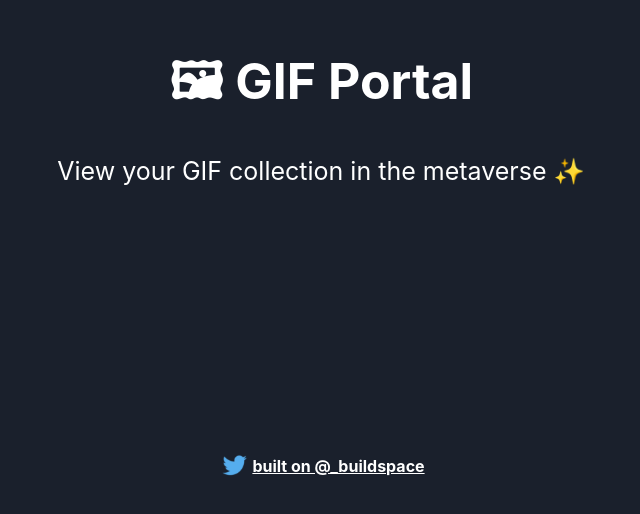
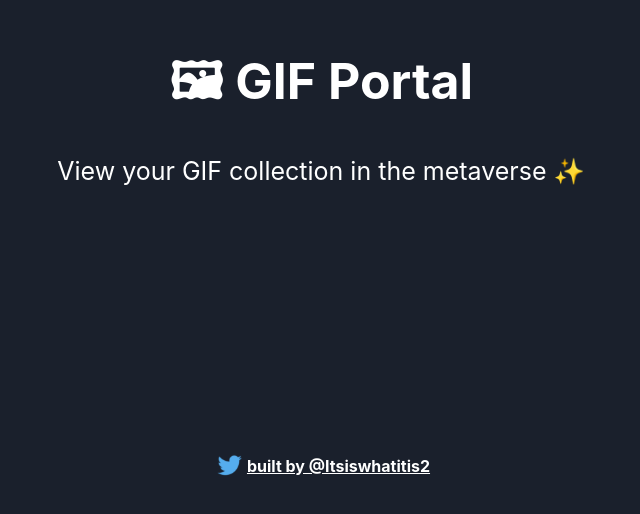
Before and after one commit to dkthecoder/solana-gif-portal-web3, a React (Create React App) app: page / in a window 1280 px wide. Shown: the part 272-786 px from the top of the page, without its empty margins (319-959 px from the left). Built offline with nearby package versions, Linux system fonts and the light colour scheme.

Commit message:
first run of project

```diff
--- a/src/App.js
+++ b/src/App.js
@@ -1,11 +1,39 @@
 import twitterLogo from './assets/twitter-logo.svg';
 import './App.css';
 
+//useEffect hook
+import React, { useEffect } from 'react';
+
 // Constants
-const TWITTER_HANDLE = '_buildspace';
+const TWITTER_HANDLE = 'Itsiswhatitis2';
 const TWITTER_LINK = `https://twitter.com/${TWITTER_HANDLE}`;
 
 const App = () => {
+  /*
+   * This function holds the logic for deciding if a Phantom Wallet is
+   * connected or not
+   */
+  const checkIfWalletIsConnected = async () => {
+  // We're using optional chaining (question mark) to check if the object is null
+    if (window?.solana?.isPhantom) {
+      console.log('Phantom wallet found!');
+    } else {
+      alert('Solana object not found! Get a Phantom Wallet 👻');
+    }
+  };
+
+  /*
+   * When our component first mounts, let's check to see if we have a connected
+   * Phantom Wallet
+   */
+  useEffect(() => {
+    const onLoad = async () => {
+      await checkIfWalletIsConnected();
+    };
+    window.addEventListener('load', onLoad);
+    return () => window.removeEventListener('load', onLoad);
+  }, []);
+
   return (
     <div className="App">
       <div className="container">
@@ -22,7 +50,7 @@ const App = () => {
             href={TWITTER_LINK}
             target="_blank"
             rel="noreferrer"
-          >{`built on @${TWITTER_HANDLE}`}</a>
+          >{`built by @${TWITTER_HANDLE}`}</a>
         </div>
       </div>
     </div>
```
Also changed, not shown: 2 other files (tests, documents, lock files or other folders).
